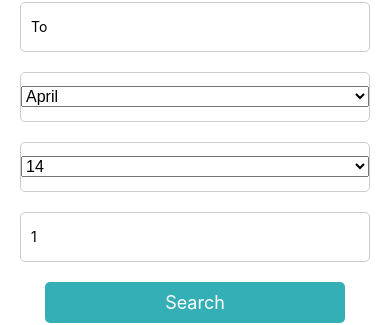
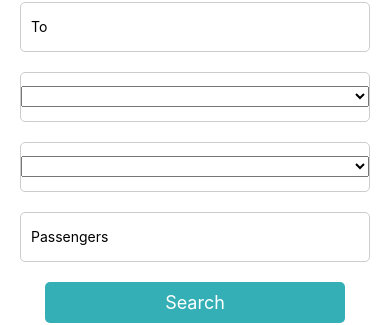
Before and after one commit to guilhermedu/IHC-PROJ, a React Native app in the folder IHC/: screen /Search in a window 390 px wide. Shown: the part 332-657 px from the top of the page. Built offline with nearby package versions, Linux system fonts and the light colour scheme.

Commit message:
pesquisa aceita campos vazios

```diff
--- a/IHC/screens/Search.js
+++ b/IHC/screens/Search.js
@@ -11,16 +11,16 @@ import logo from '../assets/logo.png';
 export default function Search({ navigation }) {
     const [from, setFrom] = useState('');
     const [to, setTo] = useState('');
-    const [month, setMonth] = useState('April');
-    const [day, setDay] = useState('14');
-    const [passengers, setPassengers] = useState('1');
+    const [month, setMonth] = useState('');
+    const [day, setDay] = useState('');
+    const [passengers, setPassengers] = useState('');
 
     const months = [
-        'January', 'February', 'March', 'April', 'May', 'June',
+        '', 'January', 'February', 'March', 'April', 'May', 'June',
         'July', 'August', 'September', 'October', 'November', 'December'
     ];
 
-    const days = Array.from({ length: 31 }, (_, index) => (index + 1).toString());
+    const days = ['', ...Array.from({ length: 31 }, (_, index) => (index + 1).toString())];
 
     const searchTrips = () => {
         const allTrips = [
@@ -94,13 +94,15 @@ export default function Search({ navigation }) {
             return `${zeroPad(day, 2)}/${zeroPad(month, 2)}/${year}`;
         };
 
-        const formattedDate = formatDate(day, months.indexOf(month) + 1, 2024);
+        const formattedDate = day && month ? formatDate(day, months.indexOf(month), 2024) : '';
 
         const filteredTrips = allTrips.filter(trip => {
-            return trip.from.toLowerCase() === from.trim().toLowerCase() &&
-                   trip.to.toLowerCase() === to.trim().toLowerCase() &&
-                   trip.date === formattedDate &&
-                   trip.passengers === passengers.trim();
+            const fromMatch = !from || trip.from.toLowerCase() === from.trim().toLowerCase();
+            const toMatch = !to || trip.to.toLowerCase() === to.trim().toLowerCase();
+            const dateMatch = !formattedDate || trip.date === formattedDate;
+            const passengersMatch = !passengers || trip.passengers === passengers.trim();
+
+            return fromMatch && toMatch && dateMatch && passengersMatch;
         });
 
         navigation.navigate('Results', { from, to, day, passengers, results: filteredTrips });
```
